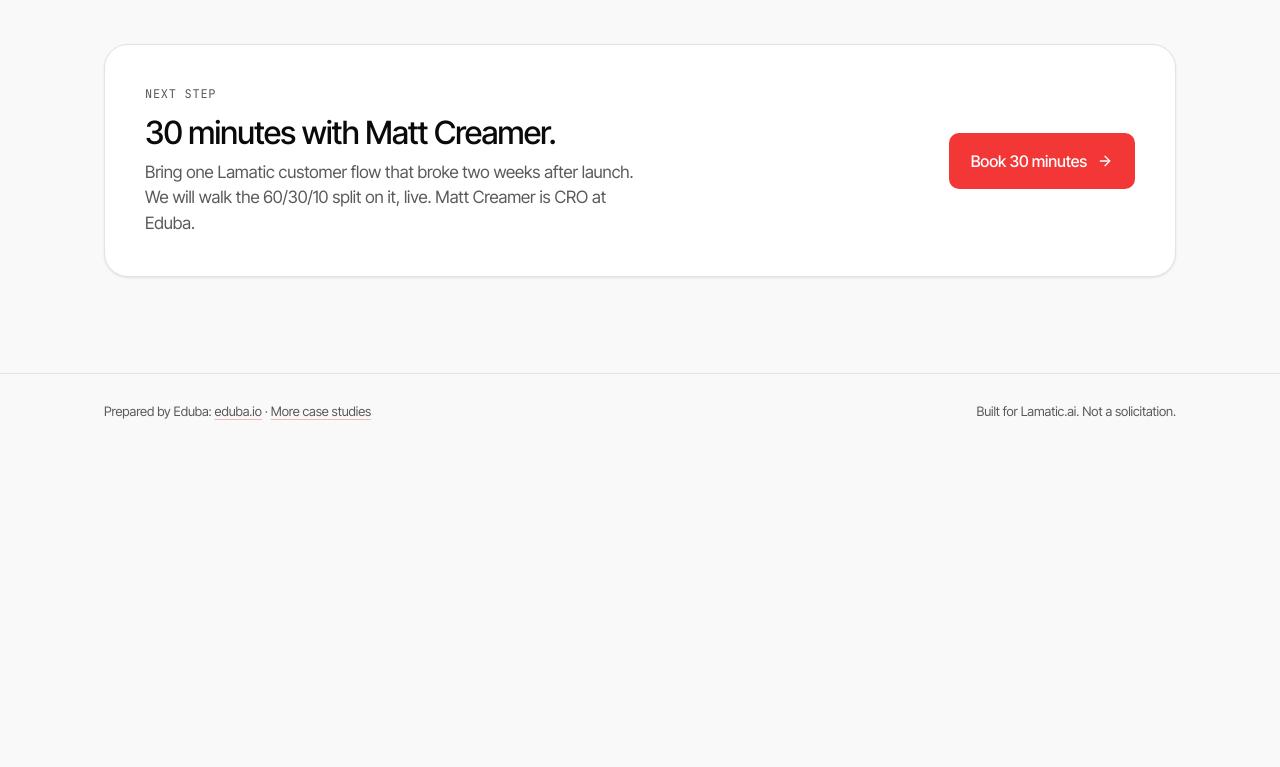
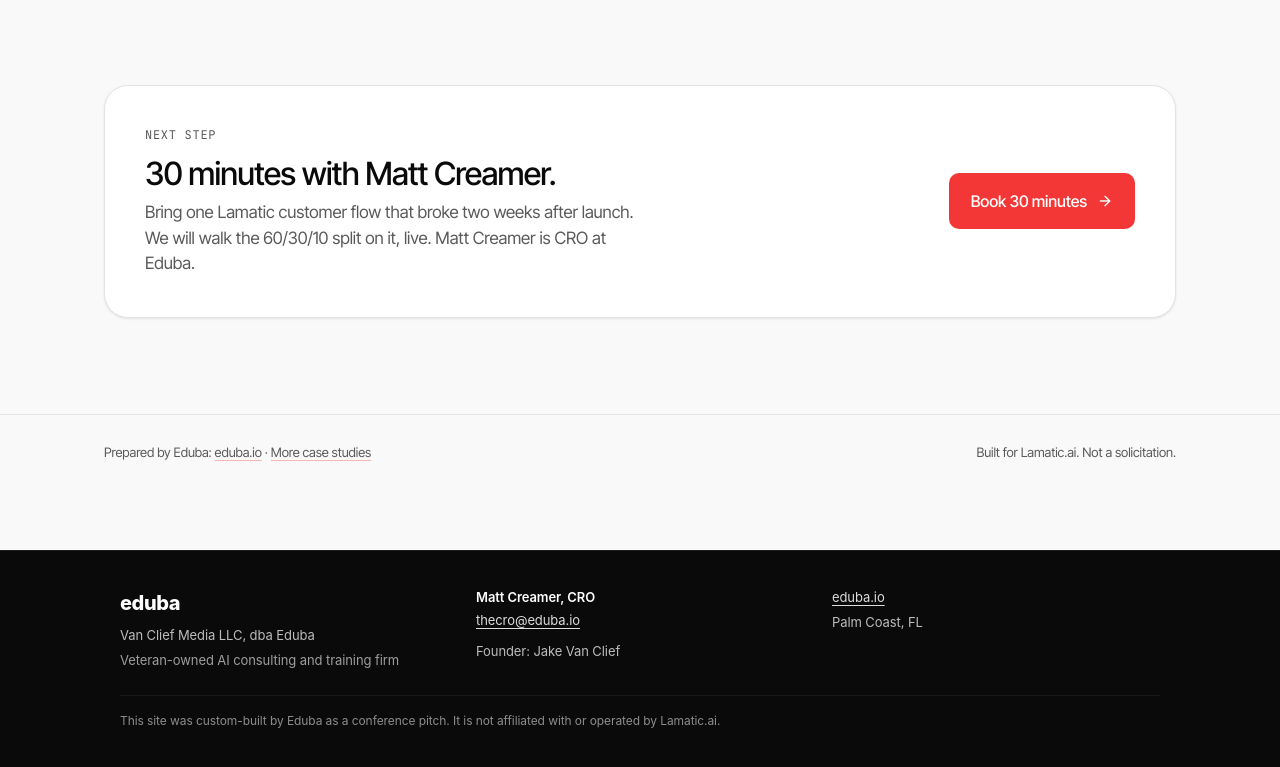
Before and after one commit to mattcreamer17-gif/lamatic-ai, a plain HTML site: page index.html in a window 1280 px wide. Shown: the part 1562-2329 px from the top of the page. Before the commit the page ends 2024 px from the top, so only its background shows below. Drawn offline with Linux system fonts and the light colour scheme.

Commit message:
Phase 1 content updates: booth accuracy, sales/name scrubs, Eduba banner and footer

```diff
--- a/index.html
+++ b/index.html
@@ -13,13 +13,18 @@
 <link rel="stylesheet" href="styles.css" />
 </head>
 <body>
+<div data-eduba="banner" style="background:#0a0a0a;color:#f5f5f5;padding:10px 20px;display:flex;align-items:center;justify-content:space-between;gap:16px;flex-wrap:wrap;font-family:-apple-system,BlinkMacSystemFont,'Segoe UI',Roboto,Helvetica,Arial,sans-serif;font-size:13px;letter-spacing:0.01em;border-bottom:1px solid #1f1f1f;position:relative;z-index:1000;">
+  <a href="https://eduba.io" target="_blank" rel="noopener" style="color:#f5f5f5;text-decoration:none;font-weight:800;font-size:17px;letter-spacing:-0.02em;line-height:1;">eduba</a>
+  <span style="opacity:0.88;">Prepared by Eduba for Lamatic.ai &mdash; Emerge Americas 2026</span>
+</div>
+
 <header class="nav">
   <div class="shell nav-row">
     <a class="brand" href="https://lamatic.ai" target="_blank" rel="noopener" aria-label="Lamatic.ai">
       <img src="logo.svg" alt="Lamatic.ai logo" width="36" height="36" />
       <span class="wordmark">Lamatic.ai</span>
     </a>
-    <span class="eyebrow-tag">Prepared for Charles &amp; Aman</span>
+    <span class="eyebrow-tag">Prepared for Lamatic.ai</span>
   </div>
 </header>
 
@@ -114,5 +119,29 @@
   </div>
 </footer>
 
+<footer data-eduba="footer" style="background:#0a0a0a;color:#dcdcdc;padding:36px 20px;font-family:-apple-system,BlinkMacSystemFont,'Segoe UI',Roboto,Helvetica,Arial,sans-serif;font-size:13px;line-height:1.6;border-top:1px solid #1f1f1f;margin-top:48px;">
+  <div style="max-width:1040px;margin:0 auto;">
+    <div style="display:flex;flex-wrap:wrap;gap:28px;justify-content:space-between;align-items:flex-start;">
+      <div style="min-width:240px;flex:1;">
+        <div style="margin-bottom:6px;"><a href="https://eduba.io" target="_blank" rel="noopener" style="color:#ffffff;text-decoration:none;font-weight:800;font-size:20px;letter-spacing:-0.02em;">eduba</a></div>
+        <div style="opacity:0.85;margin-bottom:4px;">Van Clief Media LLC, dba Eduba</div>
+        <div style="opacity:0.7;">Veteran-owned AI consulting and training firm</div>
+      </div>
+      <div style="min-width:220px;flex:1;">
+        <div style="color:#ffffff;font-weight:600;margin-bottom:2px;">Matt Creamer, CRO</div>
+        <div style="margin-bottom:10px;"><a href="mailto:thecro@eduba.io" style="color:#dcdcdc;text-decoration:underline;">thecro@eduba.io</a></div>
+        <div style="opacity:0.85;">Founder: Jake Van Clief</div>
+      </div>
+      <div style="min-width:180px;flex:1;">
+        <div style="margin-bottom:4px;"><a href="https://eduba.io" target="_blank" rel="noopener" style="color:#dcdcdc;text-decoration:underline;">eduba.io</a></div>
+        <div style="opacity:0.85;">Palm Coast, FL</div>
+      </div>
+    </div>
+    <div style="margin-top:24px;padding-top:16px;border-top:1px solid #1f1f1f;opacity:0.62;font-size:12px;line-height:1.55;">
+      This site was custom-built by Eduba as a conference pitch. It is not affiliated with or operated by Lamatic.ai.
+    </div>
+  </div>
+</footer>
+
 </body>
 </html>
```
